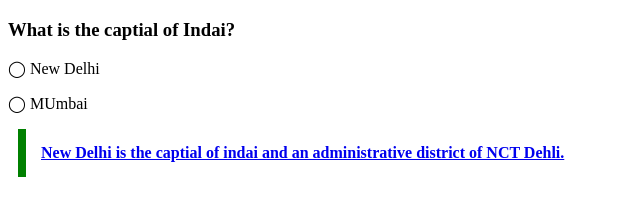
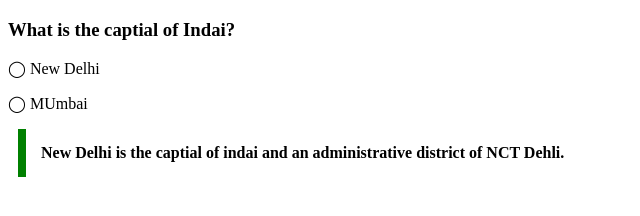
Before and after one commit to acciojob/trivia-aasthachandrawat, a website: page main.html in a window 1280 px wide. Shown: the whole page, without its empty margins (0-640 px from the left). Drawn offline with Linux system fonts and the light colour scheme.

Commit message:
created a submission

```diff
--- a/main.html
+++ b/main.html
@@ -15,7 +15,7 @@
 	<p>&#9711 MUmbai</p>
 
 	<blockquote class="cite">
-		<a href="https://en.wikipedia.org/wiki/New_Delhi">
+
 		New Delhi is the captial of indai and an administrative district of NCT Dehli.
 	</blockquote>
 
```
